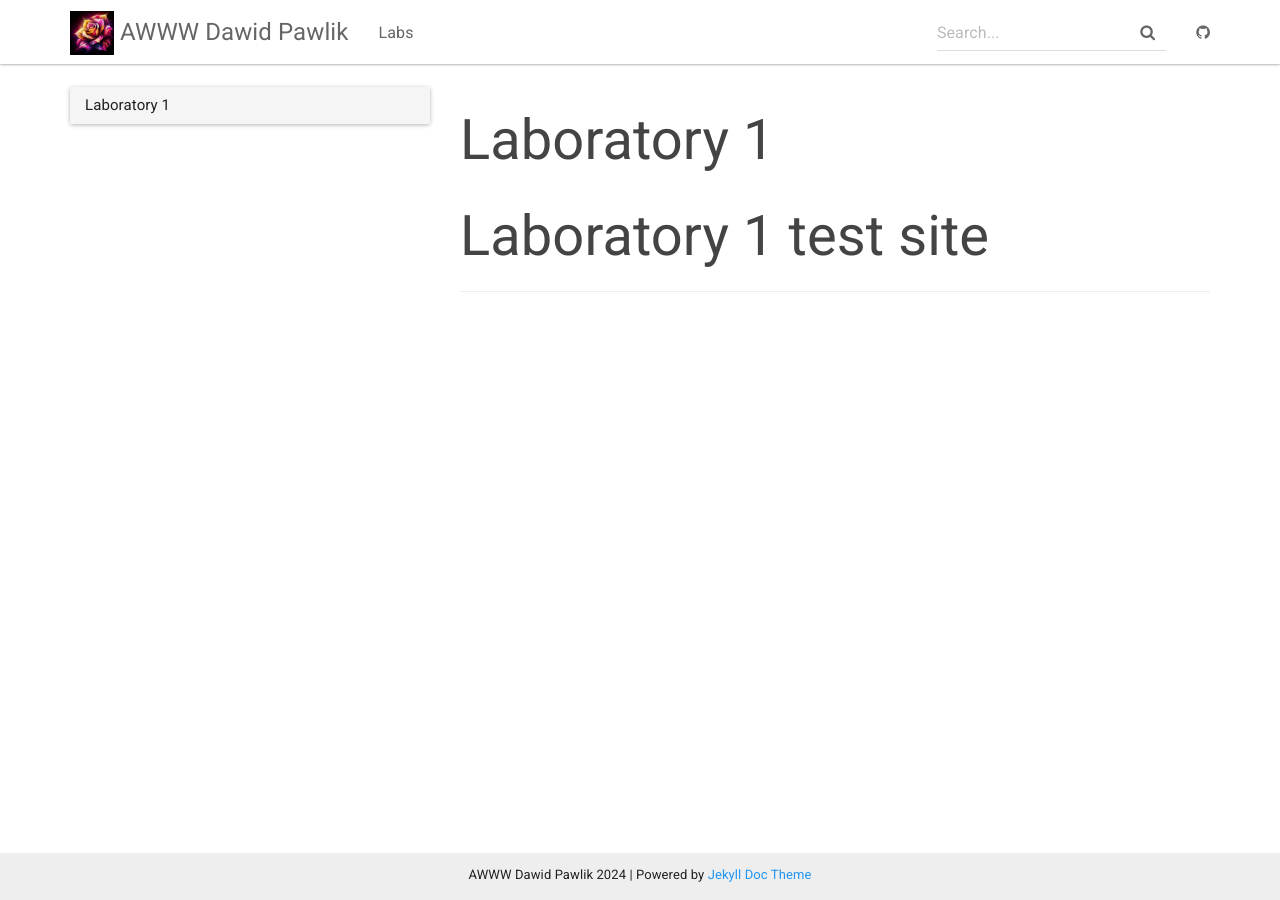
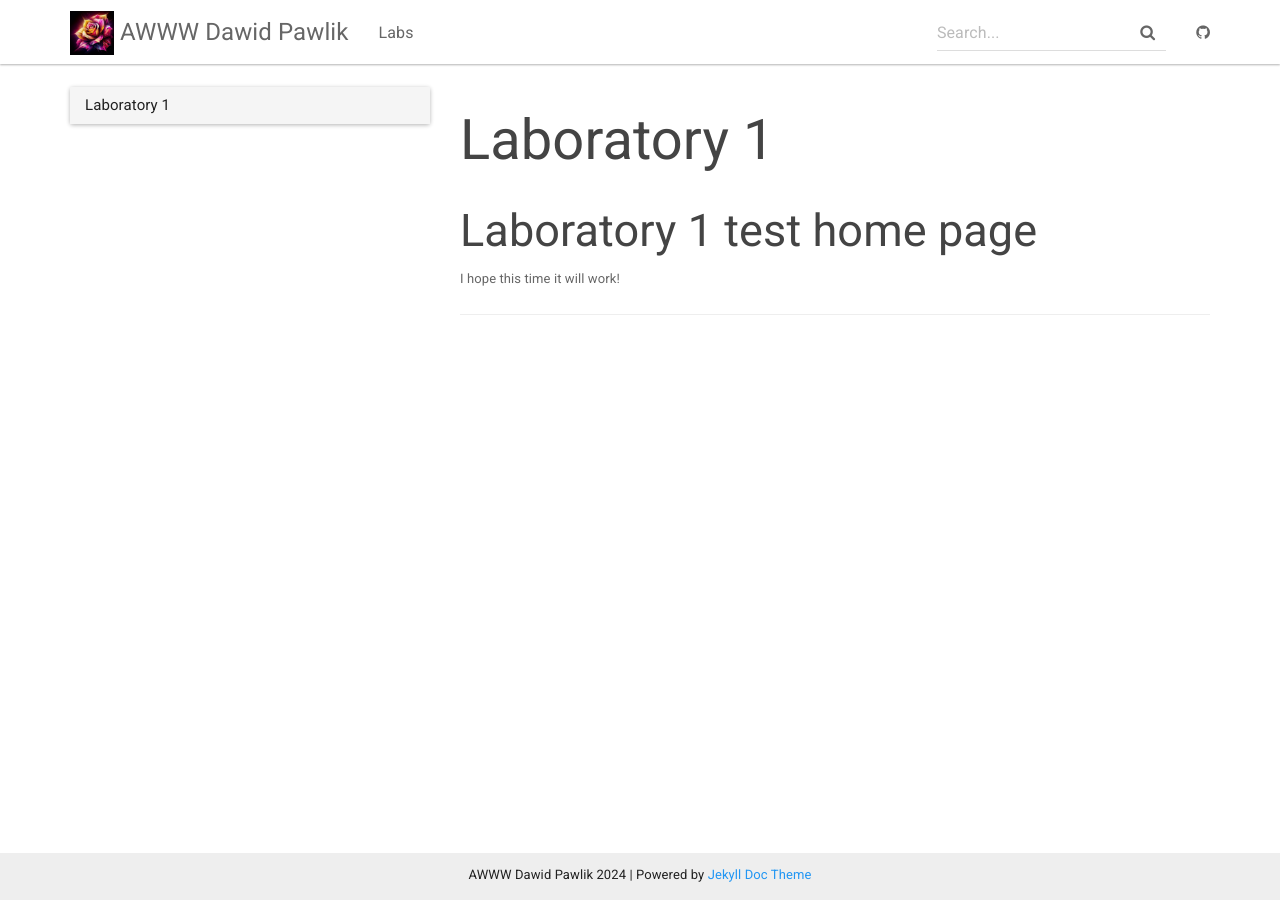
Before and after one commit to QuerthDP/awww, a Jekyll site: the page built from docs/_docs/lab1/index.md, in a window 1280 px wide. Built offline with Jekyll 4.4.1, drawn with Linux system fonts in a browser that asks for light colours.

Commit message:
Fix lab navigation

```diff
--- a/docs/_docs/lab1/index.md
+++ b/docs/_docs/lab1/index.md
@@ -1,7 +1,9 @@
 ---
 title: Laboratory 1
-permalink: /lab1/home/
-redirect_from: /lab1/index.html
+permalink: /labs/lab1/home/
+redirect_from: /labs/lab1/index.html
 ---
 
-# Laboratory 1 test site
+## Laboratory 1 test home page
+
+I hope this time it will work!
```
